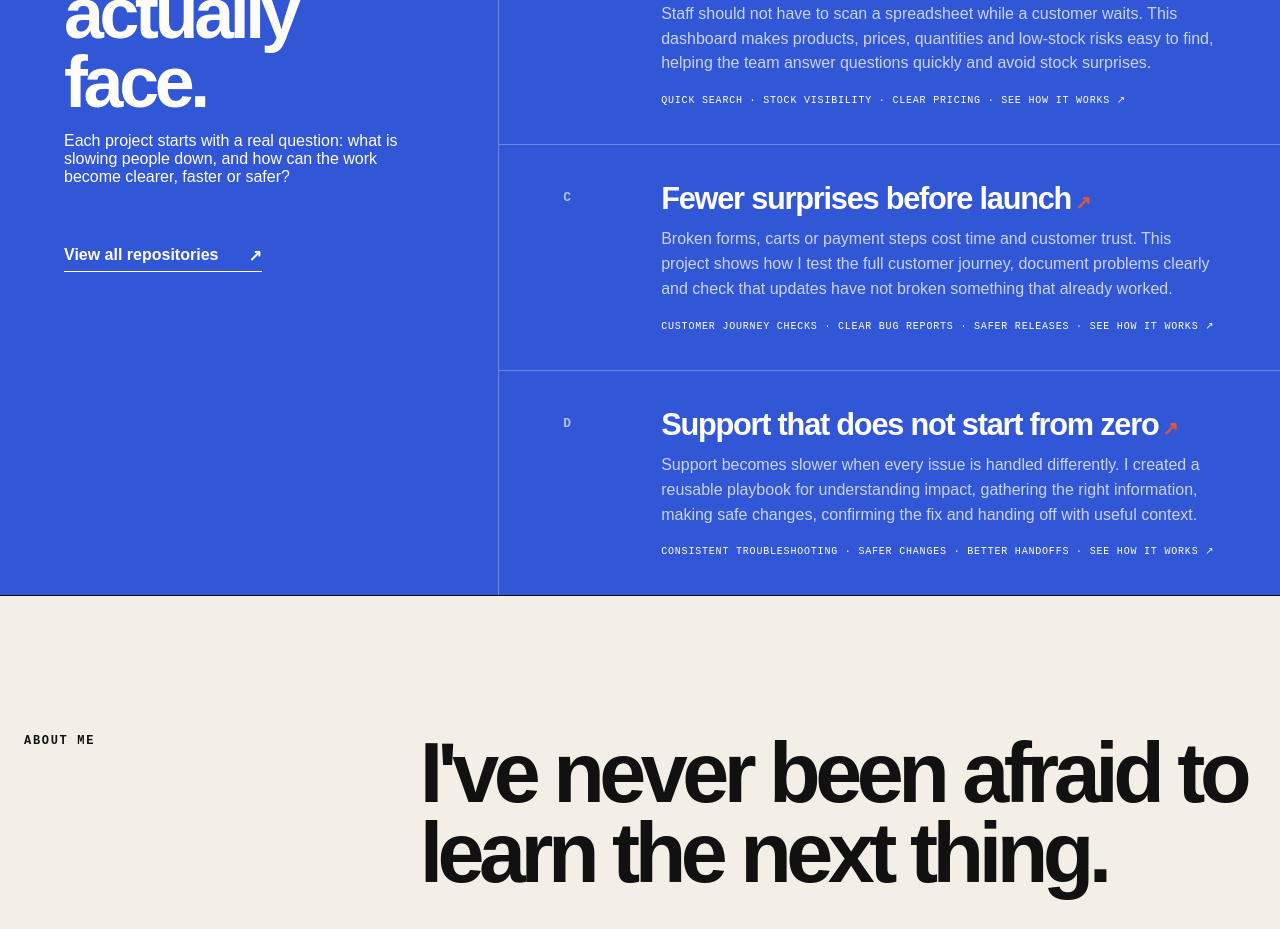
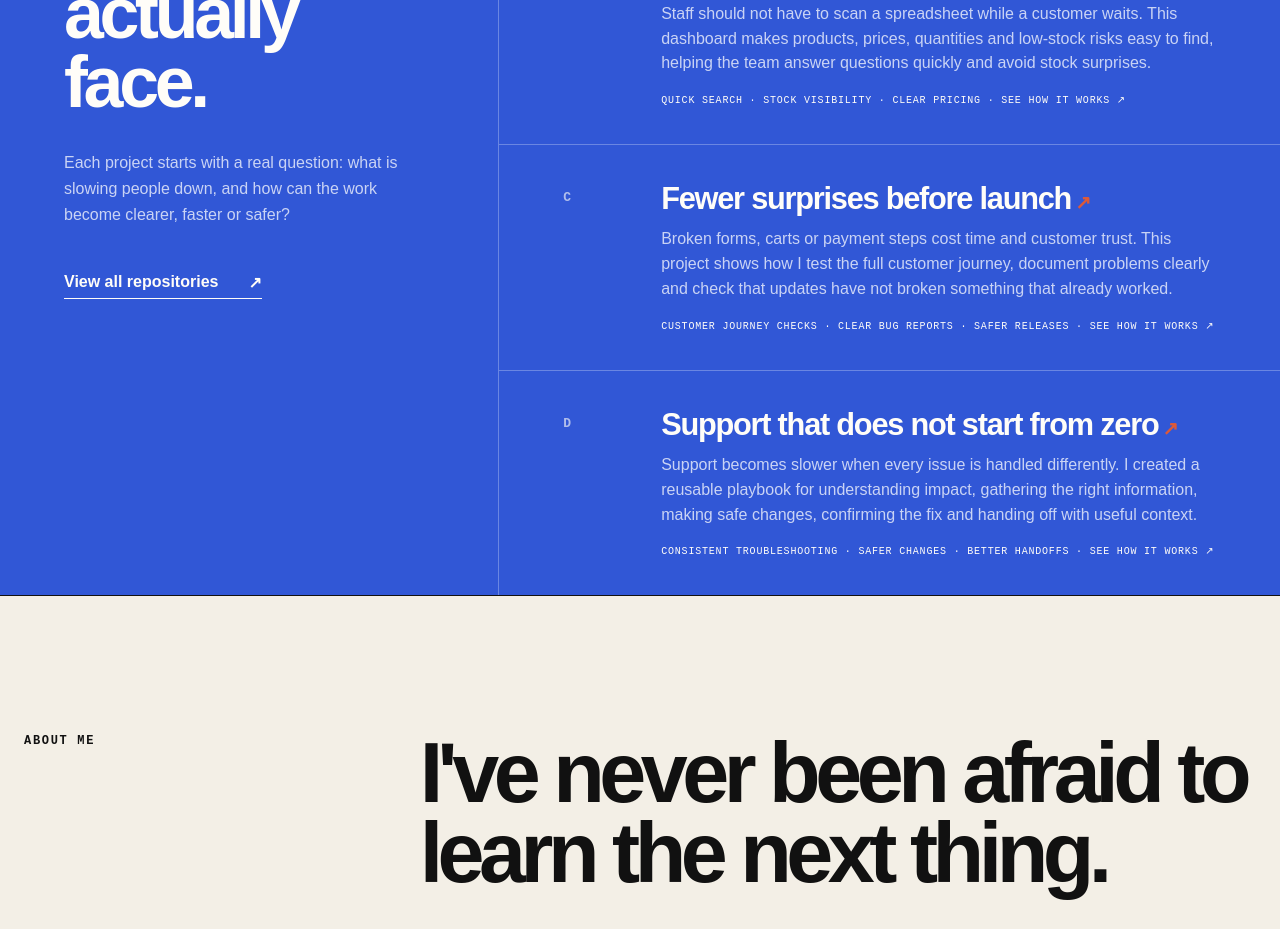
Before and after one commit to ramphalharrilal/ramphalharrilal.github.io, a Next.js app: page / in a window 1280 px wide. Shown: the part 7680-8609 px from the top of the page. Built offline with nearby package versions, Linux system fonts and the light colour scheme.

Commit message:
Style solution-focused project introduction

```diff
--- a/app/globals.css
+++ b/app/globals.css
@@ -341,6 +341,10 @@ a { color: inherit; text-decoration: none; }
 }
 .technical-heading { padding: clamp(64px, 8vw, 132px) clamp(24px, 5vw, 84px); border-right: 1px solid rgba(255,255,255,.28); }
 .technical-heading h2 { max-width: 590px; margin: 0; font-size: clamp(46px, 5.6vw, 82px); line-height: .95; letter-spacing: -.06em; }
+.technical-intro {
+  max-width: 560px; margin: 34px 0 0; color: rgba(255,255,255,.74);
+  font-size: 16px; line-height: 1.65;
+}
 .technical-heading > a { display: inline-flex; gap: 30px; margin-top: 44px; padding-bottom: 6px; border-bottom: 1px solid currentColor; font-weight: 700; }
 .technical-list { display: flex; flex-direction: column; }
 .technical-item {
```
